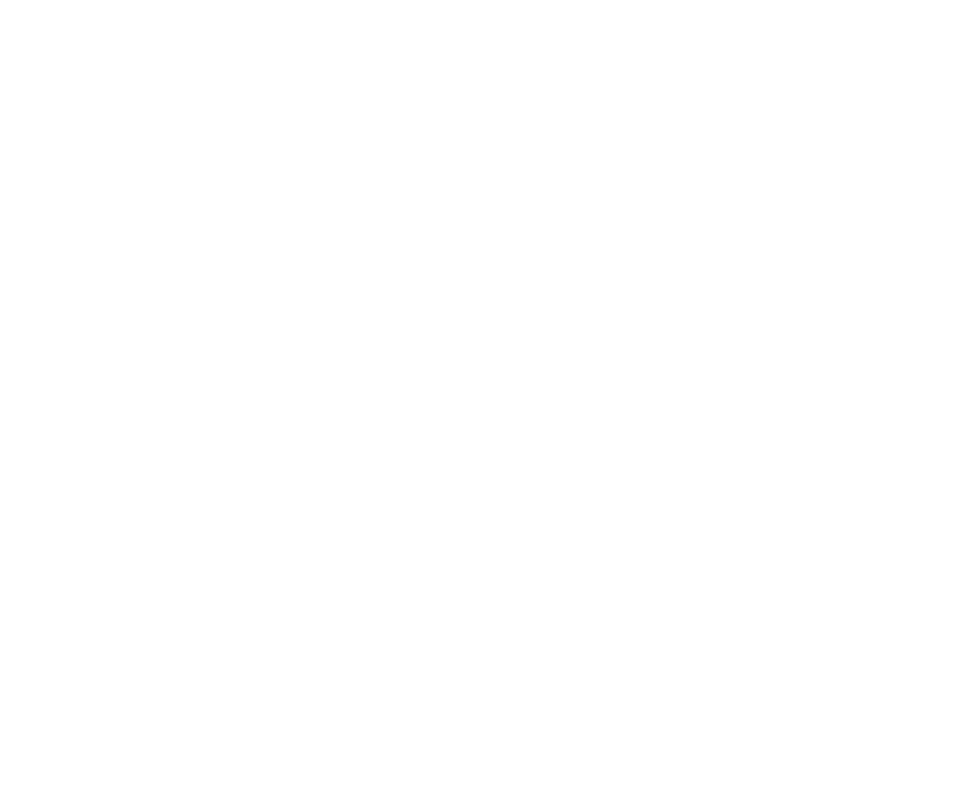
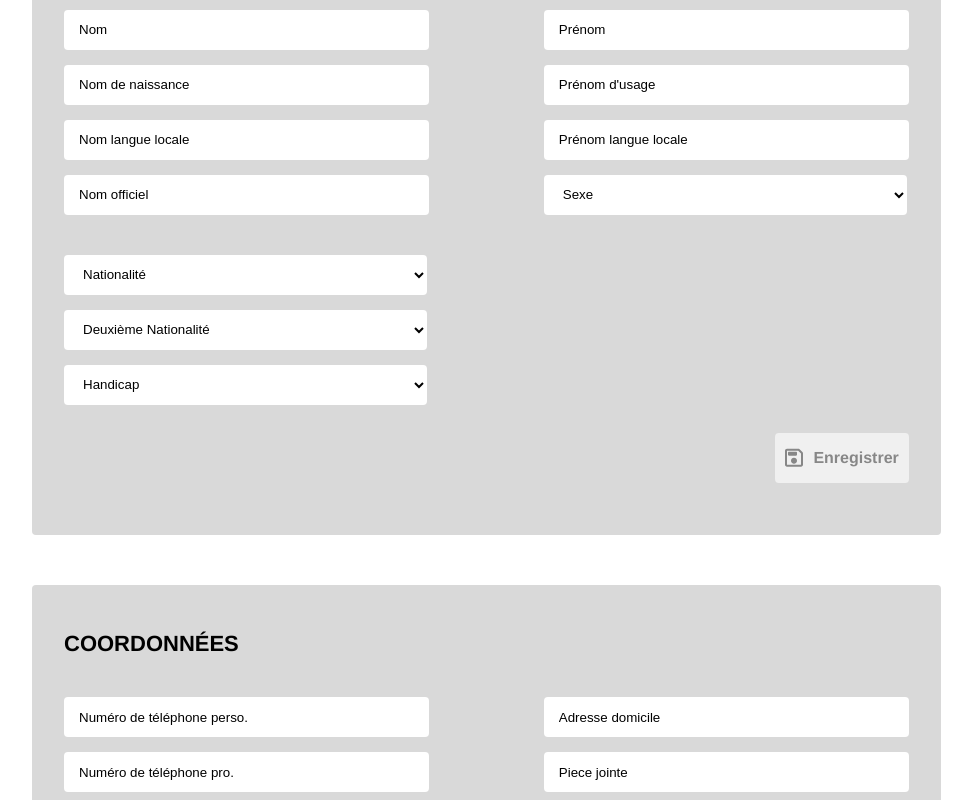
Before and after one commit to C00MAR/ian-onboarding, a Vue app: page /#/ in a window 1280 px wide. Shown: the part 520-1320 px from the top of the page, without its empty margins (20-992 px from the left). Before the commit the page ends 800 px from the top, so only its background shows below. Built offline with nearby package versions, Linux system fonts and the light colour scheme.

Commit message:
:sparkles: First 2 forms With Components :sparkles:

```diff
--- a/src/App.vue
+++ b/src/App.vue
@@ -11,9 +11,8 @@
 </script>
 
 <template>
-
-    <HeaderPart></HeaderPart>
-    <ProfilePart></ProfilePart>
+  <HeaderPart></HeaderPart>
+  <ProfilePart></ProfilePart>
     <nav>
     <router-link to="/">
       <svg width="17" height="16" viewBox="0 0 17 16" fill="none" xmlns="http://www.w3.org/2000/svg">
@@ -98,4 +97,50 @@
     filter: invert(1);
   }
 }
+
+::placeholder {
+  color: #000;
+  opacity: 1;
+}
+
+.blockform{
+  background-color: #D9D9D9;
+  border-radius: 4px;
+  padding: 32px 32px 90px 32px;
+  width: 66%;
+  margin-left: 52px;
+  position: relative;
+  display: flex;
+  flex-direction: column;
+  text-align: left;
+  margin-bottom: 50px;
+  .titleform{
+    font-size: 22px;
+    font-weight: bold;
+    margin-bottom: 40px;
+  }
+  div{
+    display: flex;
+    justify-content: space-between;
+    margin-bottom: 20px;
+    div, .lastCo{
+      display: flex;
+      flex-direction: column;
+      gap: 15px;
+      input, select{
+        background-color: #ffffff;
+        border-radius: 4px;
+        width: 350px;
+        border: 0;
+        height: 40px;
+        padding: 0 0 0 15px;
+        min-width: 350px;
+        color: #000;
+      }
+      select{
+        width: 363px;
+      }
+    }
+  }
+}
 </style>
--- a/src/components/Header.vue
+++ b/src/components/Header.vue
@@ -29,7 +29,12 @@
     </div>
 </template>
 
-<style lang="scss">
+<style lang="scss" scoped>
+
+::placeholder {
+    color: #fff;
+    opacity: 1;
+}
 .header{
     display: flex;
     justify-content: space-between;
--- a/src/components/Profile.vue
+++ b/src/components/Profile.vue
@@ -79,6 +79,9 @@
         display: flex;
         align-items: center;
         gap: 8px;
+        p{
+            font-weight: bold;
+        }
     }
     button{
         height: 30px;
--- /dev/null
+++ b/src/components/SaveButton.vue
@@ -0,0 +1,33 @@
+<script>
+export default {
+  name: 'SaveButton',
+}
+</script>
+
+<template>
+  <div class="savebtn">
+    <svg width="18" height="19" viewBox="0 0 18 19" fill="none" xmlns="http://www.w3.org/2000/svg">
+    <path d="M2 18.645C1.45 18.645 0.979002 18.449 0.587002 18.057C0.195002 17.665 -0.000664969 17.1944 1.69779e-06 16.645V2.64502C1.69779e-06 2.09502 0.196002 1.62402 0.588002 1.23202C0.980002 0.840021 1.45067 0.644355 2 0.645021H13.175C13.4417 0.645021 13.696 0.695021 13.938 0.795021C14.18 0.895021 14.3923 1.03669 14.575 1.22002L17.425 4.07002C17.6083 4.25335 17.75 4.46602 17.85 4.70802C17.95 4.95002 18 5.20402 18 5.47002V16.645C18 17.195 17.804 17.666 17.412 18.058C17.02 18.45 16.5493 18.6457 16 18.645H2ZM16 5.49502L13.15 2.64502H2V16.645H16V5.49502ZM9 15.645C9.83333 15.645 10.5417 15.3534 11.125 14.77C11.7083 14.1867 12 13.4784 12 12.645C12 11.8117 11.7083 11.1034 11.125 10.52C10.5417 9.93669 9.83333 9.64502 9 9.64502C8.16667 9.64502 7.45834 9.93669 6.875 10.52C6.29167 11.1034 6 11.8117 6 12.645C6 13.4784 6.29167 14.1867 6.875 14.77C7.45834 15.3534 8.16667 15.645 9 15.645ZM4 7.64502H11C11.2833 7.64502 11.521 7.54902 11.713 7.35702C11.905 7.16502 12.0007 6.92769 12 6.64502V4.64502C12 4.36169 11.904 4.12402 11.712 3.93202C11.52 3.74002 11.2827 3.64435 11 3.64502H4C3.71667 3.64502 3.479 3.74102 3.287 3.93302C3.095 4.12502 2.99934 4.36235 3 4.64502V6.64502C3 6.92835 3.096 7.16602 3.288 7.35802C3.48 7.55002 3.71734 7.64569 4 7.64502ZM2 5.49502V16.645V2.64502V5.49502Z" fill="#878787"/>
+    </svg>
+    <p>Enregistrer</p>
+  </div>
+</template>
+
+<style lang="scss">
+.savebtn{
+  position: absolute;
+  right: 32px;
+  bottom: 32px;
+  background-color: #F0F0F0;
+  width: fit-content;
+  border-radius: 4px;
+  display: flex;
+  padding: 0 10px;
+  height: 50px;
+  align-items: center;
+  gap: 10px;
+  cursor: pointer;
+  font-weight: bold;
+  color: #878787;
+}
+</style>
--- a/src/views/HomeView.vue
+++ b/src/views/HomeView.vue
@@ -1,9 +1,10 @@
 <script>
 import TitleSection from '@/components/TitleSection.vue';
+import SaveButton from '@/components/SaveButton.vue';
 export default {
-  name: 'HomeView',
   components: {
-    TitleSection
+    TitleSection,
+    SaveButton
   }
 }
 </script>
@@ -11,11 +12,73 @@
 <template>
   <div class="infoperso">
     <TitleSection title="INFORMATIONS PERSONNELLES"></TitleSection>
+    <div class="blockform">
+      <h1 class="titleform">INFORMATIONS PERSONNELLES</h1>
+      <div>
+        <div>
+          <input type="text" placeholder="Nom">
+          <input type="text" placeholder="Nom de naissance">
+          <input type="text" placeholder="Nom langue locale">
+          <input type="text" placeholder="Nom officiel">
+        </div>
+        <div>
+          <input type="text" placeholder="Prénom">
+          <input type="text" placeholder="Prénom d'usage">
+          <input type="text" placeholder="Prénom langue locale">
+          <select name="sexe">
+            <option value="">Sexe</option>
+            <option value="male">Homme</option>
+            <option value="female">Femme</option>
+            <option value="both">Non Binaire</option>
+            <option value="not">Ne souhaite pas répondre</option>
+          </select>
+        </div>
+      </div>
+      <div>
+        <div class="lastCo">
+          <select name="nationalite">
+            <option value="">Nationalité</option>
+            <option value="fr">Français</option>
+            <option value="en">Anglais</option>
+            <option value="de">Allemand</option>
+            <option value="es">Espagnol</option>
+          </select>
+          <select name="secondNationalite">
+            <option value="">Deuxième Nationalité</option>
+            <option value="fr">Français</option>
+            <option value="en">Anglais</option>
+            <option value="de">Allemand</option>
+            <option value="es">Espagnol</option>
+          </select>
+          <select name="handi">
+            <option value="">Handicap</option>
+            <option value=""></option>
+            <option value=""></option>
+            <option value=""></option>
+            <option value=""></option>
+          </select>
+        </div>
+      </div>
+      <SaveButton></SaveButton>
+    </div>
+    <div class="blockform">
+      <h1 class="titleform">COORDONNÉES</h1>
+      <div>
+        <div>
+          <input type="text" placeholder="Numéro de téléphone perso.">
+          <input type="text" placeholder="Numéro de téléphone pro.">
+        </div>
+        <div>
+          <input type="text" placeholder="Adresse domicile">
+          <input type="text" placeholder="Piece jointe">
+        </div>
+      </div>
+      <SaveButton></SaveButton>
+    </div>
+
   </div>
 </template>
 
 <style lang="scss">
-.infoperso{
 
-}
 </style>
--- a/src/views/RemunerationView.vue
+++ b/src/views/RemunerationView.vue
@@ -10,7 +10,7 @@
 
 <template>
   <div class="remu">
-    <TitleSection title="RÉMUNÉRATION"></TitleSection>
+    <TitleSection title="INFORMATIONS SUR LA Rémunération"></TitleSection>
   </div>
 </template>
 
```
